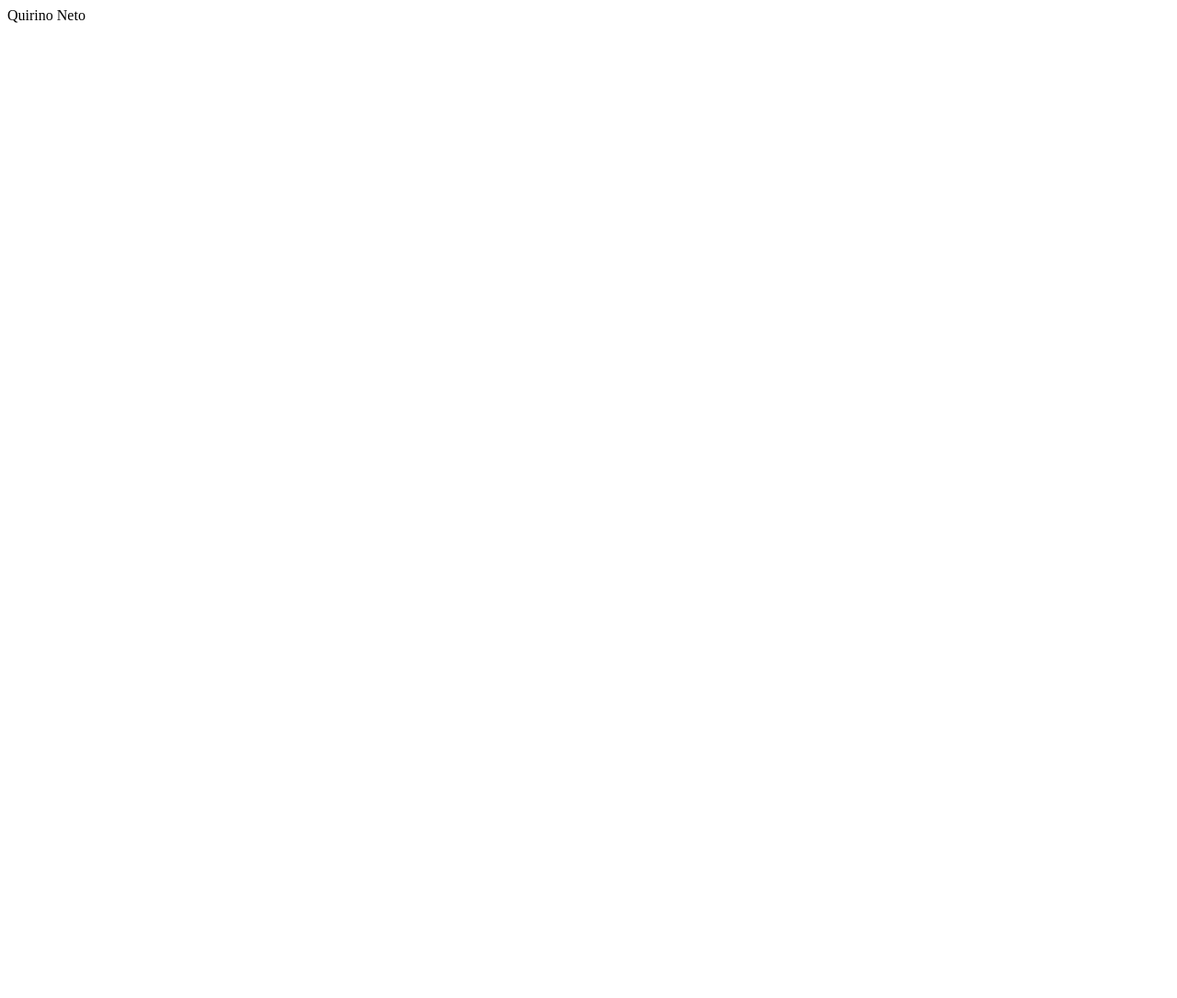
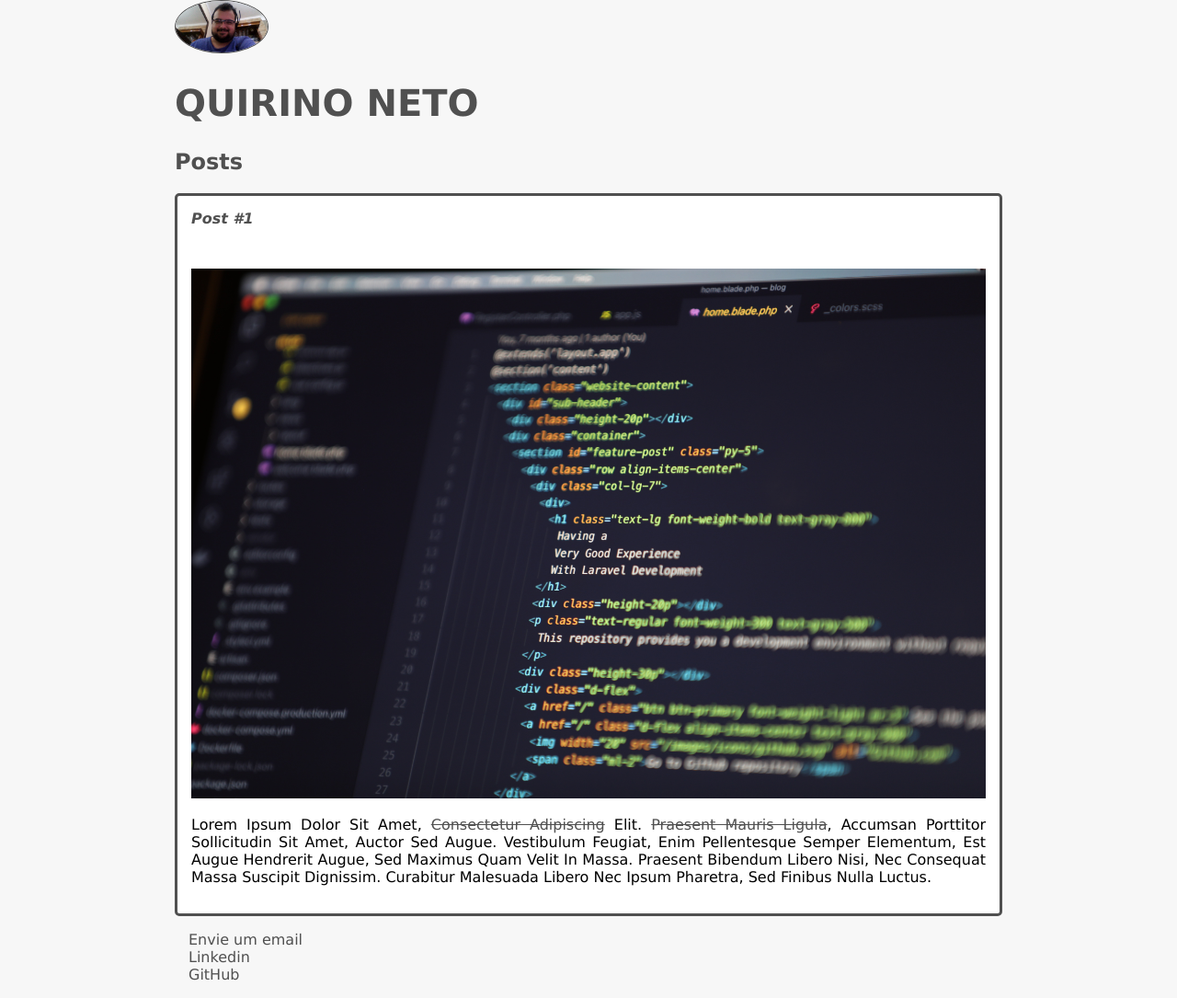
Before and after one commit to quiarneto/Curso-HTML5_CSS3_JS, a plain HTML site: page assets/index.html in a window 1280 px wide. Shown: the whole page at 92% size. Before the commit the page ends 800 px from the top, so only its background shows below. Drawn offline with Linux system fonts and the light colour scheme.

Commit message:
projeto HTML e CSS

```diff
--- a/assets/index.html
+++ b/assets/index.html
@@ -3,8 +3,33 @@
     <head>
         <meta charset="utf-8" >
         <title>Quirino Neto</title>
+        <link rel="stylesheet" href="styles/style.css" >
     </head>
     <body>
-        Quirino Neto
+        <header>
+            <img class="photo" src="img/img1.jpg" alt="Minha Foto" >
+            <h1 id="title" >Quirino Neto</h1>
+        </header>
+        <section>
+            <header>
+                <h2 class="subtitle" >Posts</h2>
+            </header>
+            <article class="post" >
+                <header>
+                    <h3 class="post_title" >Post #1</h3>
+                    <img class="post_image" src="img/post.jpg" alt="editor de texto com código html" >
+                </header>
+                <p class="post_content" >
+                    Lorem ipsum dolor sit amet, <a href="https://www.lipsum.com/feed/html" target="_blank" >consectetur adipiscing</a> elit. <a href="mailto:quiarn@gmail.com" >Praesent mauris ligula</a>, accumsan porttitor sollicitudin sit amet, auctor sed augue. Vestibulum feugiat, enim pellentesque semper elementum, est augue hendrerit augue, sed maximus quam velit in massa. Praesent bibendum libero nisi, nec consequat massa suscipit dignissim. Curabitur malesuada libero nec ipsum pharetra, sed finibus nulla luctus.
+                </p>
+            </article>
+        </section>
+        <footer>
+            <ul class="contacts_list" >
+                <li><a href="mailto:123@gmail.com" >Envie um email</a></li>
+                <li><a href="https://www.linkedin.com/" target="_blank" >Linkedin</a></li>
+                <li><a href="https://github.com/" target="_blank" >GitHub</a></li>
+            </ul>
+        </footer>
     </body>
 </html>
--- /dev/null
+++ b/assets/styles/style.css
@@ -0,0 +1,62 @@
+body{
+    background-color: #f7f7f7;
+    font-family: Verdana;
+    max-width: 900px;
+    margin: auto;
+}
+
+.photo{
+    border: 1px solid #505050;
+    border-radius: 50%;
+    width: 100px;
+}
+
+#title, .subtitle, .post_title{
+    color: #505050;
+}
+
+#title{
+    font-size: 40px;
+    text-transform: uppercase;
+}
+
+a{
+    text-decoration: line-through;
+    color: #505050;
+}
+
+.post_title{
+    font-size: 16px;
+    font-style: italic;
+    margin: 0;
+    margin-bottom: 45px;
+}
+
+.post{
+    background-color: #fff;
+    padding: 15px;
+    border: 3px solid #505050;
+    margin-bottom: 15px;
+    border-radius: 5px;
+}
+
+.post_content{
+    margin: 0;
+    margin-bottom: 15px;
+    text-transform: capitalize;
+    text-align: justify;
+}
+
+.post_image{
+    margin-bottom: 15px;
+    width: 100%;
+}
+
+.contacts_list{
+    list-style-type: none;
+    padding-left: 15px;
+}
+
+.contacts_list li a{
+    text-decoration: none;
+}
```
Also changed, not shown: assets/img/img1.jpg (added), assets/img/post.jpg (added), 4 other files.
